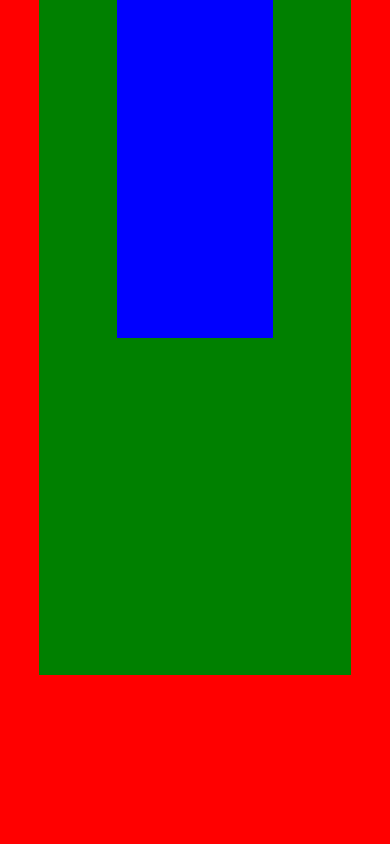
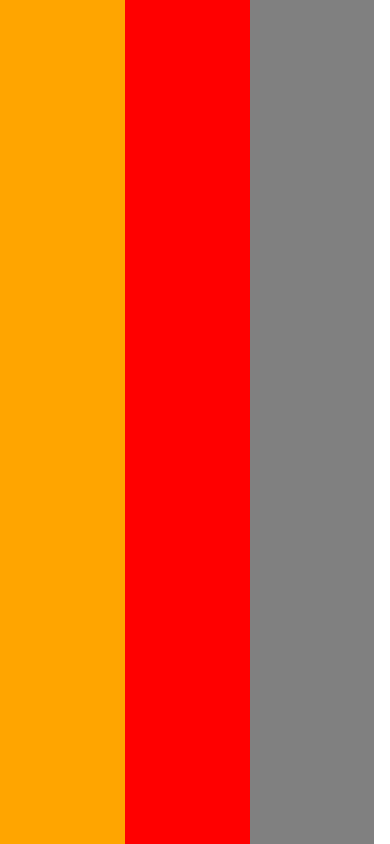
Before and after one commit to sumoninfo/React-Native-1st-App, a React Native app: screen / in a window 390 px wide. Built offline with nearby package versions, Linux system fonts and the light colour scheme.

Commit message:
garmany flag

```diff
--- a/App.js
+++ b/App.js
@@ -5,28 +5,31 @@
     render() {
         return (
             <View style={{
-                flexDirection  : 'row',
-                justifyContent : "center",
-                height         : "100%",
-                width          : "100%",
-                backgroundColor: 'red'
+                flexDirection: 'row',
+                height       : "100%",
+                width        : "100%",
             }}>
                 <View style={{
-                    flexDirection  : 'row',
-                    justifyContent : "center",
-                    height         : "80%",
-                    width          : "80%",
-                    backgroundColor: 'green'
+                    backgroundColor: "orange",
+                    flexDirection  : 'column',
+                    height         : "100%",
+                    width          : "32%"
                 }}>
-                    <View style={{
-                        flexDirection  : 'column',
-                        justifyContent : "center",
-                        height         : "50%",
-                        width          : "50%",
-                        backgroundColor: 'blue'
-                    }}></View>
                 </View>
-
+                <View style={{
+                    backgroundColor: "red",
+                    flexDirection  : 'column',
+                    height         : "100%",
+                    width          : "32%"
+                }}>
+                </View>
+                <View style={{
+                    backgroundColor: "gray",
+                    flexDirection  : 'column',
+                    height         : "100%",
+                    width          : "32%"
+                }}>
+                </View>
             </View>
         );
     }
```
